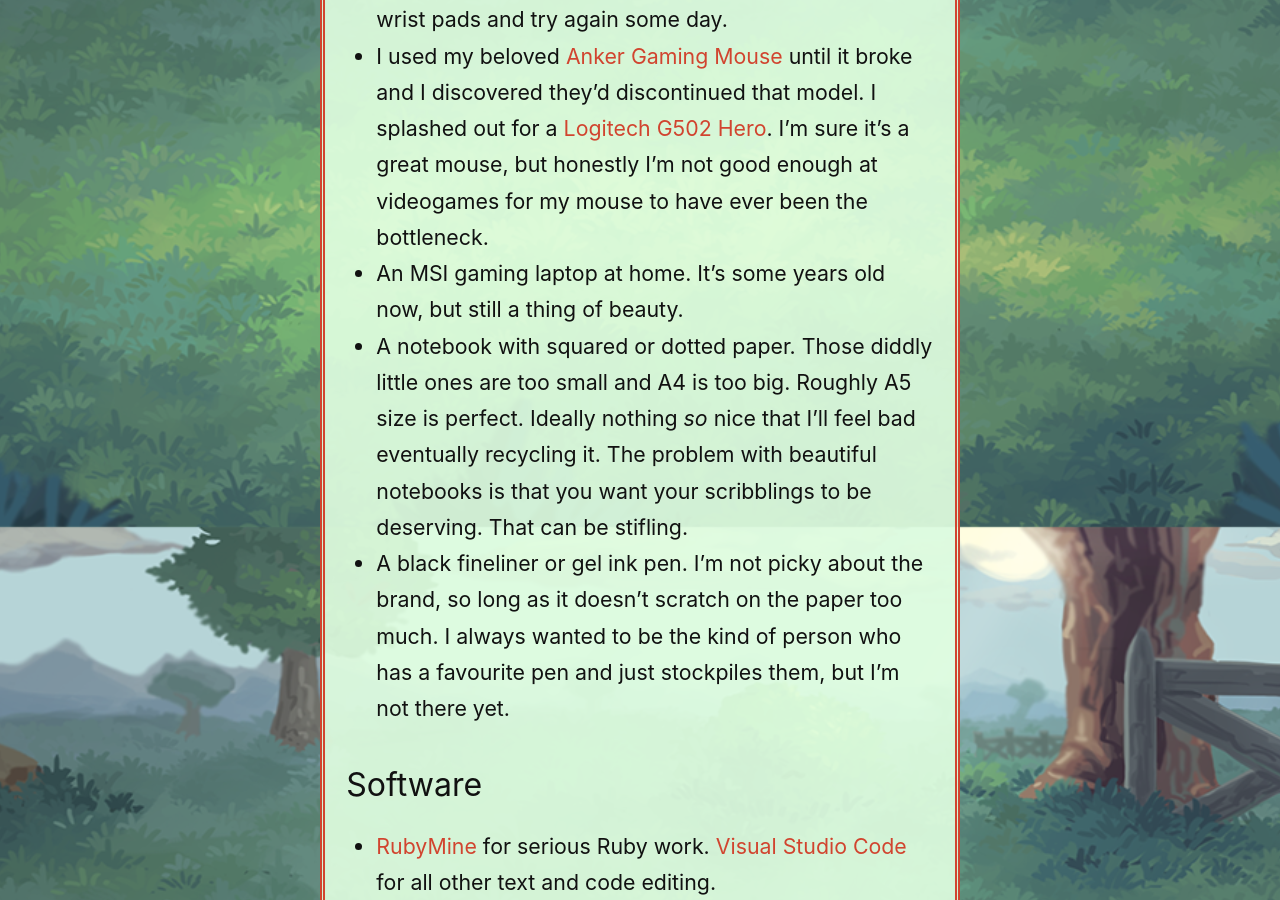
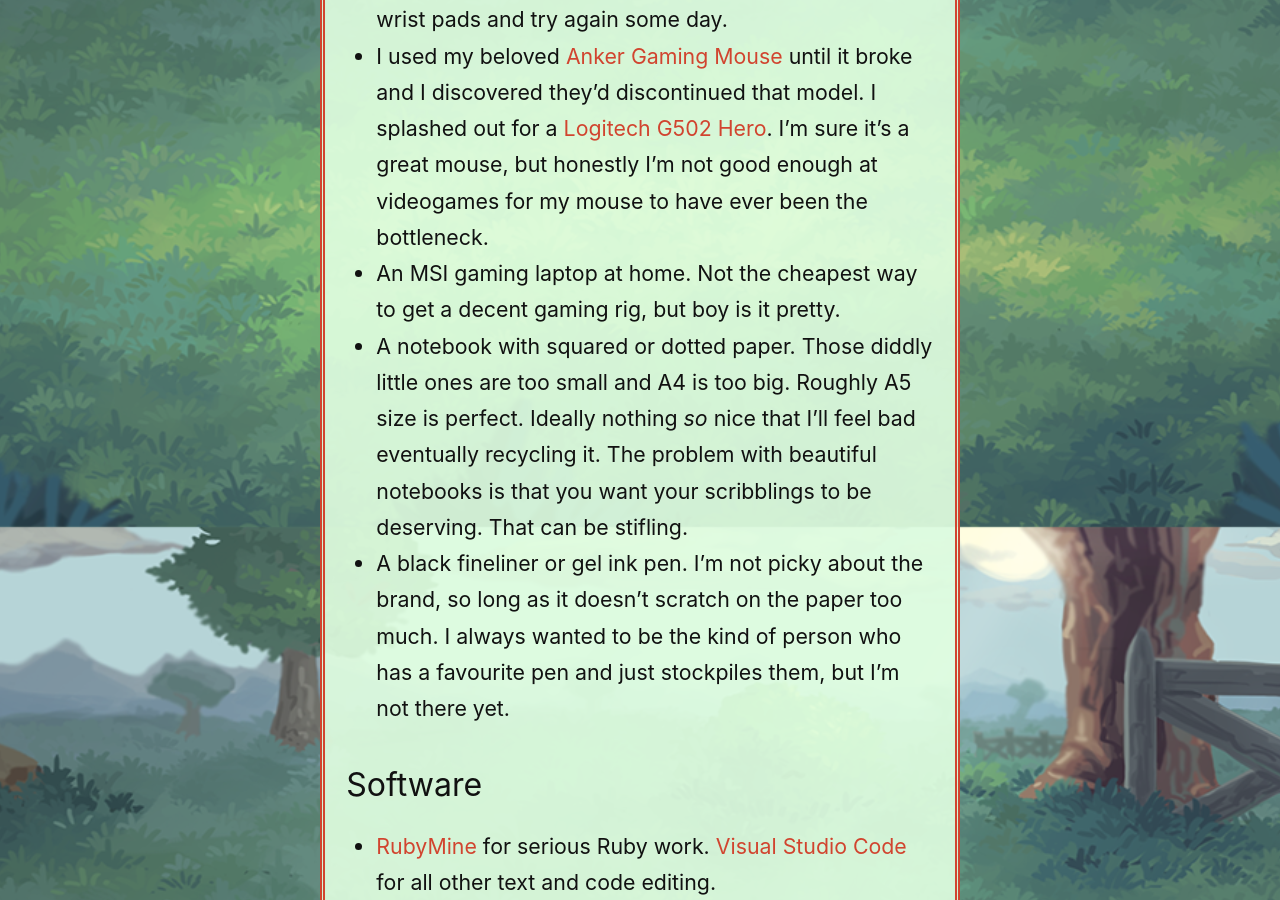
Before and after one commit to jsrn/jsrn.github.io, a Jekyll site: the page built from uses.md, in a window 1280 px wide and 900 px high, scrolled down 373 px. Built offline with Jekyll 4.4.1, drawn with Linux system fonts in a browser that asks for light colours.

Commit message:
new msi laptop!

```diff
--- a/uses.md
+++ b/uses.md
@@ -5,23 +5,23 @@
 
 ## Hardware
 
-* 15" [MacBook Pro](https://www.apple.com/uk/shop/buy-mac/macbook-pro) (2019) that my company provided.
-* Apple [Magic Keyboard](https://www.apple.com/uk/shop/product/MLA22B/A/magic-keyboard-british-english), also provided by my company. I used to use a mechanical keyboard, but now it feels intolerably thick. Maybe I'll buy one of those fancy wrist pads and try again some day.
-* I used my beloved [Anker Gaming Mouse](https://www.anker.com/es/products/variant/8200-dpi-highprecision-laser-gaming-mouse/98ANDS2368-BA) until it broke and I discovered they'd discontinued that model. I splashed out for a [Logitech G502 Hero](https://www.logitechg.com/en-gb/products/gaming-mice/g502-hero-gaming-mouse.910-005471.html). I'm sure it's a great mouse, but honestly I'm not good enough at videogames for my mouse to have ever been the bottleneck.
-* An MSI gaming laptop at home. It's some years old now, but still a thing of beauty.
-* A notebook with squared or dotted paper. Those diddly little ones are too small and A4 is too big. Roughly A5 size is perfect. Ideally nothing _so_ nice that I'll feel bad eventually recycling it. The problem with beautiful notebooks is that you want your scribblings to be deserving. That can be stifling.
-* A black fineliner or gel ink pen. I'm not picky about the brand, so long as it doesn't scratch on the paper too much. I always wanted to be the kind of person who has a favourite pen and just stockpiles them, but I'm not there yet.
+- 15" [MacBook Pro](https://www.apple.com/uk/shop/buy-mac/macbook-pro) (2019) that my company provided.
+- Apple [Magic Keyboard](https://www.apple.com/uk/shop/product/MLA22B/A/magic-keyboard-british-english), also provided by my company. I used to use a mechanical keyboard, but now it feels intolerably thick. Maybe I'll buy one of those fancy wrist pads and try again some day.
+- I used my beloved [Anker Gaming Mouse](https://www.anker.com/es/products/variant/8200-dpi-highprecision-laser-gaming-mouse/98ANDS2368-BA) until it broke and I discovered they'd discontinued that model. I splashed out for a [Logitech G502 Hero](https://www.logitechg.com/en-gb/products/gaming-mice/g502-hero-gaming-mouse.910-005471.html). I'm sure it's a great mouse, but honestly I'm not good enough at videogames for my mouse to have ever been the bottleneck.
+- An MSI gaming laptop at home. Not the cheapest way to get a decent gaming rig, but boy is it pretty.
+- A notebook with squared or dotted paper. Those diddly little ones are too small and A4 is too big. Roughly A5 size is perfect. Ideally nothing _so_ nice that I'll feel bad eventually recycling it. The problem with beautiful notebooks is that you want your scribblings to be deserving. That can be stifling.
+- A black fineliner or gel ink pen. I'm not picky about the brand, so long as it doesn't scratch on the paper too much. I always wanted to be the kind of person who has a favourite pen and just stockpiles them, but I'm not there yet.
 
 ## Software
 
-* [RubyMine](https://www.jetbrains.com/ruby/) for serious Ruby work. [Visual Studio Code](https://code.visualstudio.com/) for all other text and code editing.
-* I went though various note-taking apps before settling on [Obsidian](https://obsidian.md/), which I'm obsessed with.
-* [Figma](https://www.figma.com/) for design work. I'm not a designer, and Figma makes it super easy to put together at least basic wireframes and prototypes without really needing to know what you're doing.
-* [iTerm2](https://iterm2.com/) with [Oh My Zsh](https://ohmyz.sh/). I wrote a little more about this in a [blog post about how I use iTerm2](/programming/2021/11/04/how-i-use-iterm2.html).
-* While a lot of people dig Postman, I use [RapidAPI](https://paw.cloud/) (previously Paw) to interact with and test APIs. It's feature-rich and works almost exactly the way I want it to.
-* [Todoist](https://todoist.com) for holding chaos at bay.
-* [Windows Subsystem for Linux](https://docs.microsoft.com/en-us/windows/wsl/faq) whenever I've doing web development on a Windows machine. I spent a long time rotating through various Linux distributions, but these days I don't have the patience or skill to babysit them. And I like video games too much.
-* [TechSmith's SnagIt](https://www.techsmith.com/screen-capture.html) is brilliant for capturing screen recordings and annotating screenshots. It's not cheap, but it is good.
-* [NetNewsWire](https://netnewswire.com/) for subscribing to RSS feeds. It's pretty much entirely replaced my habit of scrolling through Twitter and I'm happier for it.
+- [RubyMine](https://www.jetbrains.com/ruby/) for serious Ruby work. [Visual Studio Code](https://code.visualstudio.com/) for all other text and code editing.
+- I went though various note-taking apps before settling on [Obsidian](https://obsidian.md/), which I'm obsessed with.
+- [Figma](https://www.figma.com/) for design work. I'm not a designer, and Figma makes it super easy to put together at least basic wireframes and prototypes without really needing to know what you're doing.
+- [iTerm2](https://iterm2.com/) with [Oh My Zsh](https://ohmyz.sh/). I wrote a little more about this in a [blog post about how I use iTerm2](/programming/2021/11/04/how-i-use-iterm2.html).
+- While a lot of people dig Postman, I use [RapidAPI](https://paw.cloud/) (previously Paw) to interact with and test APIs. It's feature-rich and works almost exactly the way I want it to.
+- [Todoist](https://todoist.com) for holding chaos at bay.
+- [Windows Subsystem for Linux](https://docs.microsoft.com/en-us/windows/wsl/faq) whenever I've doing web development on a Windows machine. I spent a long time rotating through various Linux distributions, but these days I don't have the patience or skill to babysit them. And I like video games too much.
+- [TechSmith's SnagIt](https://www.techsmith.com/screen-capture.html) is brilliant for capturing screen recordings and annotating screenshots. It's not cheap, but it is good.
+- [NetNewsWire](https://netnewswire.com/) for subscribing to RSS feeds. It's pretty much entirely replaced my habit of scrolling through Twitter and I'm happier for it.
 
 List too boring? Check out <a href="/inventory">the inventory</a>.
```
